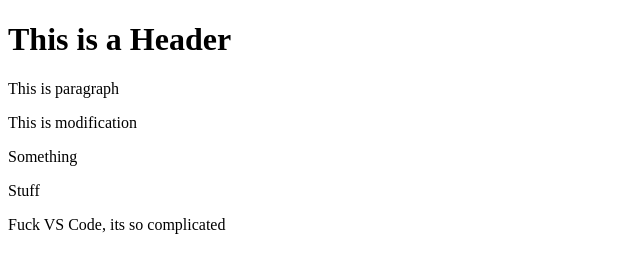
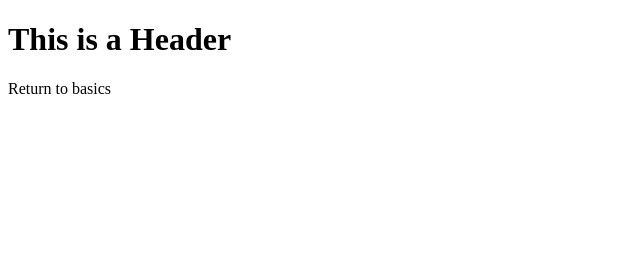
Before and after one commit to Heazdra/git-test, a plain HTML site: page index.html in a window 1280 px wide. Shown: the whole page, without its empty margins (0-640 px from the left). Drawn offline with Linux system fonts and the light colour scheme.

Commit message:
Back to basics

```diff
--- a/index.html
+++ b/index.html
@@ -4,10 +4,7 @@
 
     <body>
         <h1>This is a Header</h1>
-        <p> This is paragraph</p>
-        <p> This is modification </p>
-        <p> Something </p>
-        <p> Stuff </p>
-        <p> Fuck VS Code, its so complicated </p>
+        <p> Return to basics
+
     </body>
 </html>
```
